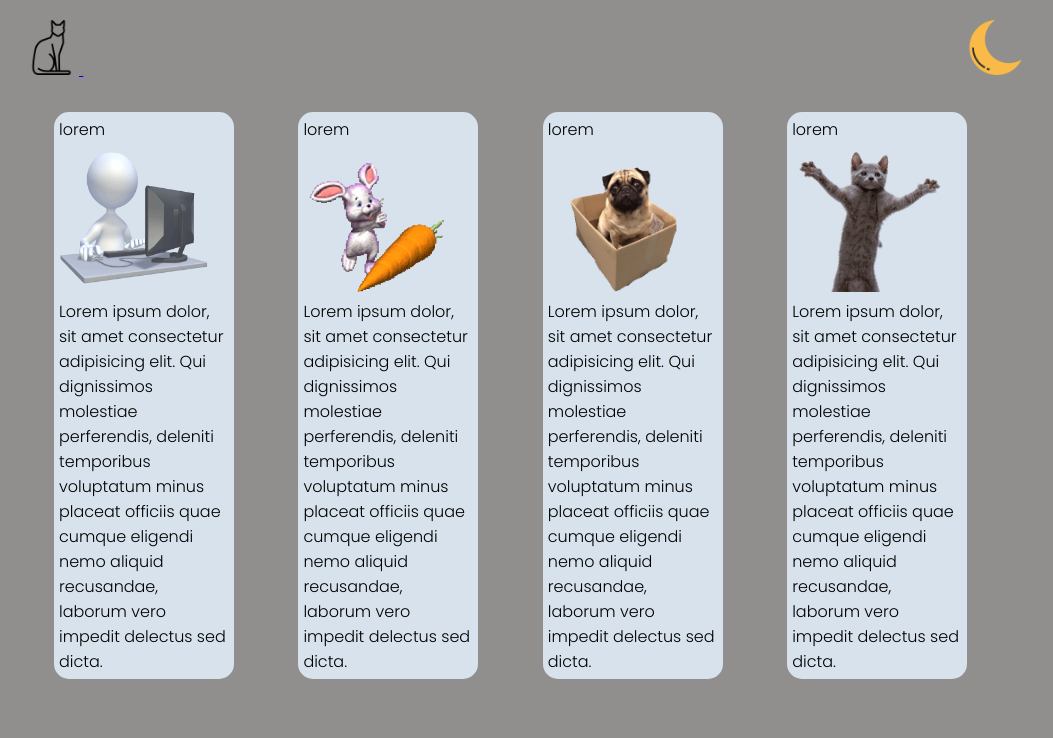
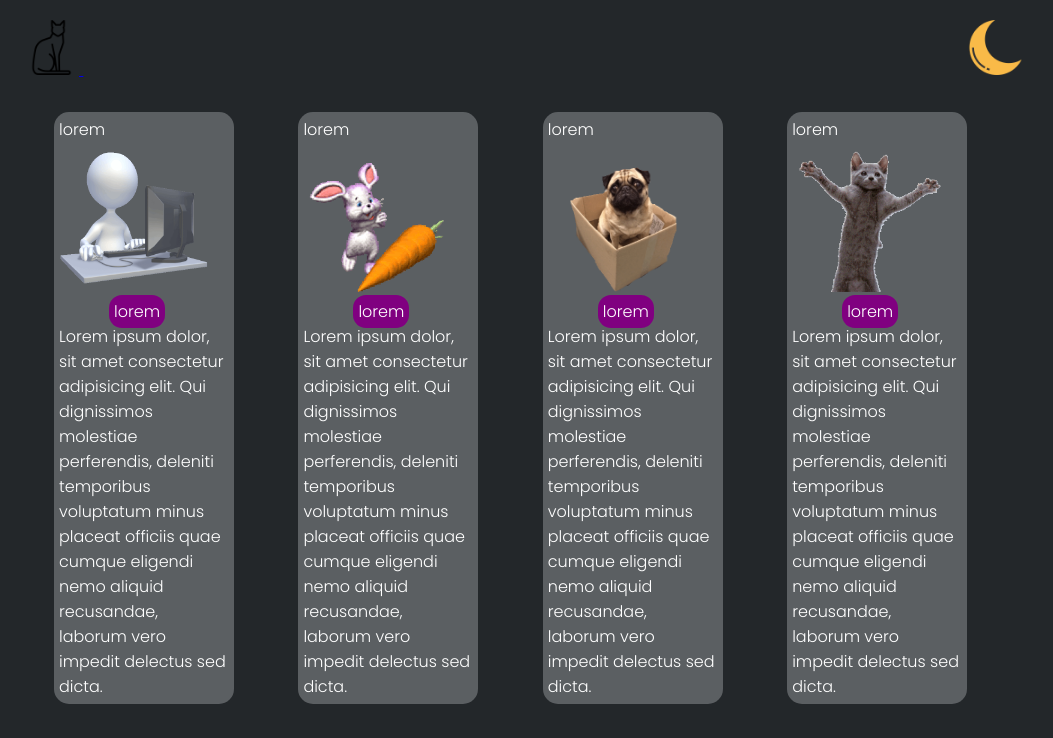
Before and after one commit to Pedro-Thalles/Primeiros-passos, a plain HTML site: page Projetos/projeto-lista-de-gifs/index.html in a window 1280 px wide. Both pictures are taken after a click on the button 1111 px from the left and 49 px from the top of the page. Shown: the top 738 px of the page, without its empty margins (116-1169 px from the left). Drawn offline with Linux system fonts and the light colour scheme.

Commit message:
Atualização

```diff
--- a/Projetos/projeto-lista-de-gifs/index.html
+++ b/Projetos/projeto-lista-de-gifs/index.html
@@ -7,13 +7,13 @@
     <link rel="stylesheet" href="style.css">
     <title>Lista de Gifs</title>
 </head>
-<body>
+<body class="item">
     <!-- #908F8E cinza
     #D7E2EC branco
     -->
     <header>
         <div class="container">
-            <a href="#" target="_blank">
+            <a href="https://www.instagram.com/gatinhoscajueiros/" target="_blank">
             <img class="logo" src="./imagens/logo-gato.png" alt="">
         </a>
         <button class="botaotrocatema" onclick="TrocaTema()">
@@ -24,44 +24,52 @@
     </header>
     <main>
         <ul class="listagifs">
-            <li>
+            <li class="item">
                 <span>lorem</span>
                 <img class="gif" src="./imagens/boneco-pc.gif" alt="">
+                <span class="tipo">lorem</span>
                 <p>Lorem ipsum dolor, sit amet consectetur adipisicing elit. Qui dignissimos molestiae perferendis, deleniti temporibus voluptatum minus placeat officiis quae cumque eligendi nemo aliquid recusandae, laborum vero impedit delectus sed dicta.</p>
             </li>
-            <li>
+            <li class="item">
                 <span>lorem</span>
                 <img class="gif"  src="./imagens/coelho-cenoura.gif" alt="">
+                <span class="tipo">lorem</span>
                 <p>Lorem ipsum dolor, sit amet consectetur adipisicing elit. Qui dignissimos molestiae perferendis, deleniti temporibus voluptatum minus placeat officiis quae cumque eligendi nemo aliquid recusandae, laborum vero impedit delectus sed dicta.</p>
             </li>
-            <li>
+            <li class="item">
                 <span>lorem</span>
                 <img class="gif"  src="./imagens/dog-caixa.gif" alt="">
+                <span class="tipo">lorem</span>
                 <p>Lorem ipsum dolor, sit amet consectetur adipisicing elit. Qui dignissimos molestiae perferendis, deleniti temporibus voluptatum minus placeat officiis quae cumque eligendi nemo aliquid recusandae, laborum vero impedit delectus sed dicta.</p>
             </li>
-            <li>
+            <li class="item">
                 <span>lorem</span>
                 <img class="gif"  src="./imagens/gato-fofo.gif" alt="">
+                <span class="tipo">lorem</span>
                 <p>Lorem ipsum dolor, sit amet consectetur adipisicing elit. Qui dignissimos molestiae perferendis, deleniti temporibus voluptatum minus placeat officiis quae cumque eligendi nemo aliquid recusandae, laborum vero impedit delectus sed dicta.</p>
             </li>
-            <li>
+            <li class="item">
                 <span>lorem</span>
                 <img style="height:150px;"  class="gif" src="./imagens/gato-olhao.gif" alt="">
+                <span class="tipo">lorem</span>
                 <p>Lorem ipsum dolor, sit amet consectetur adipisicing elit. Qui dignissimos molestiae perferendis, deleniti temporibus voluptatum minus placeat officiis quae cumque eligendi nemo aliquid recusandae, laborum vero impedit delectus sed dicta.</p>
             </li>
-            <li>
+            <li class="item">
                 <span>lorem</span>
                 <img style="height:150px;" class="gif"  src="./imagens/homem.gif" alt="">
+                <span class="tipo">lorem</span>
                 <p>Lorem ipsum dolor, sit amet consectetur adipisicing elit. Qui dignissimos molestiae perferendis, deleniti temporibus voluptatum minus placeat officiis quae cumque eligendi nemo aliquid recusandae, laborum vero impedit delectus sed dicta.</p>
             </li>
-            <li>
+            <li class="item">
                 <span>lorem</span>
                 <img style="height:150px;" class="gif"  src="./imagens/pato.gif" alt="">
+                <span class="tipo">lorem</span>
                 <p>Lorem ipsum dolor, sit amet consectetur adipisicing elit. Qui dignissimos molestiae perferendis, deleniti temporibus voluptatum minus placeat officiis quae cumque eligendi nemo aliquid recusandae, laborum vero impedit delectus sed dicta.</p>
             </li>
-            <li>
+            <li class="item">
                 <span>lorem</span>
                 <img class="gif"  src="./imagens/simpson-dinheiro.gif" alt="">
+                <span class="tipo">lorem</span>
                 <p>Lorem ipsum dolor, sit amet consectetur adipisicing elit. Qui dignissimos molestiae perferendis, deleniti temporibus voluptatum minus placeat officiis quae cumque eligendi nemo aliquid recusandae, laborum vero impedit delectus sed dicta.</p>
             </li>
         </ul>
--- a/Projetos/projeto-lista-de-gifs/script.js
+++ b/Projetos/projeto-lista-de-gifs/script.js
@@ -1,12 +1,13 @@
-gambiarra = 1
+
 
 function TrocaTema(){
-    console.log(gambiarra)
+    const gambiarra = 1
     if (gambiarra === 1) {
         document.querySelector('.tema').src="imagens/moon.png"
-        gambiarra === 0
-    } else if(gambiarra === 0){
-        document.querySelector('.tema').src="imagens/sun.png"
-        gambiarra === 1
+        document.body.style.background='#23272A'
+        document.querySelector('.botaotrocatema').classList.add('botaotrocatemaescuro')
+        document.querySelector('.tema').classList.remove('botaotrocatema')
+        document.querySelector('.listagifs').classList.add('listagifsescuro')
+        document.querySelector('.listagifs').classList.remove('listagifs')
     }
 }
--- a/Projetos/projeto-lista-de-gifs/style.css
+++ b/Projetos/projeto-lista-de-gifs/style.css
@@ -3,6 +3,7 @@
     padding:0;
     margin:0;
 }
+
 body{
     font-family: 'Poppins', sans-serif;
     background-color:#908F8E ;
@@ -13,8 +14,12 @@ header{
 .botaotrocatema{
     background-color:#908F8E ;
     border-style: none;
-    margin-left:885px;
+    margin-left: 885px;
 
+}
+.botaotrocatemaescuro{
+    background-color:#23272A;
+    margin-left: 885px;
 }
 .tema{
     width:55px;
@@ -32,11 +37,24 @@ header{
     max-width:1000px ;
     margin:auto;
 }
+.listagifsescuro{
+    max-width:1000px ;
+    margin:auto;
+}
 .listagifs li{
     display: inline-block;
     width:170px;
     margin:30px;
     background-color: #D7E2EC;
+    border-radius: 15px;
+    padding:5px;
+}
+.listagifsescuro li{
+    background-color: #5b5f62;
+    color:white;
+    display: inline-block;
+    width:170px;
+    margin:30px;
     border-radius: 15px;
     padding:5px;
 }
@@ -48,3 +66,12 @@ span{
     margin:auto;
     max-width: 100px;
 }
+.tipo{
+    background-color: purple;
+    color: white;
+    padding:5px;
+    border-radius: 13px;
+    text-align: center;
+    margin:50px;
+
+}
```
